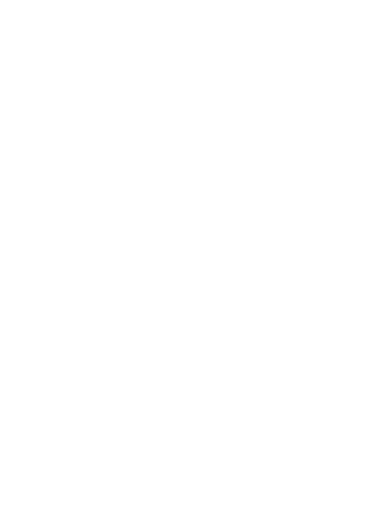
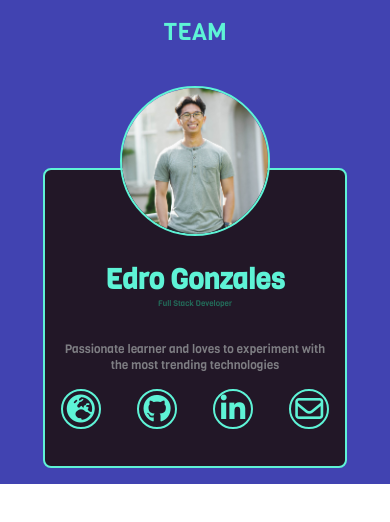
Before and after one commit to Nog-bs/learn-a-bit, a plain HTML site: page Challenges/Challenge03/index.html in a window 390 px wide. Drawn offline with Linux system fonts and the light colour scheme.

Commit message:
Finished component mobile-side

```diff
--- /dev/null
+++ b/Challenges/Challenge03/css/styles.css
@@ -0,0 +1,107 @@
+/* FONTS */
+@font-face {
+    font-family: "Rubik";
+    src: url("../assets/typography/Rubik-VariableFont_wght.ttf");
+}
+
+@font-face {
+    font-family: "Viga";
+    src: url("../assets/typography/Viga-Regular.ttf");
+}
+/* FONTS */
+
+/* GLOBALS */
+* {
+    margin: 0;
+    padding: 0;
+    box-sizing: border-box;
+    font-family: "Viga";
+    color: #5ef3d6;
+}
+/* GLOBALS */
+
+.team__container {
+    padding: 16px;
+    background-color: #4143b1;
+    display: flex;
+    flex-direction: column;
+    align-items: center;
+    width: 100%;
+}
+
+.team__head {
+    font-size: 1.5rem;
+}
+
+/* CARD */
+.team__card {
+    margin-top: 120px;
+    display: flex;
+    flex-direction: column;
+    align-items: center;
+    background-color: #221727;
+    padding: 16px;
+    height: 300px;
+    border-radius: 8px;
+    border: #5ef3d6 2px solid;
+    width: 85%;
+    position: relative;
+}
+
+.team__card-img {
+    border-radius: 100%;
+    height: 150px;
+    width: 150px;
+    position: relative;
+    bottom: 100px;
+    border: #5ef3d6 2px solid;
+}
+
+.team__card-text-container {
+    display: flex;
+    flex-direction: column;
+    align-items: center;
+    position: relative;
+    bottom: 75px;
+}
+
+.team__card-name {
+    font-size: 1.75rem;
+}
+
+.team__card-position {
+    color: #236c5a;
+    font-size: 0.5rem;
+    margin-bottom: 32px;
+}
+
+.team__card-text {
+    text-align: center;
+    color: #7e7e83;
+    font-size: 0.75rem;
+}
+
+.team__card-contact {
+    display: flex;
+    width: 100%;
+    justify-content: space-between;
+    position: absolute;
+    bottom: -50%;
+}
+
+.team__card-contact-icon-container {
+    border: 2px solid #5ef3d6;
+    width: 40px;
+    height: 40px;
+    border-radius: 100%;
+    display: flex;
+    justify-content: center;
+    text-align: center;
+    align-items: center;
+}
+
+.team__card-contact-icon {
+    font-size: 1.75rem;
+}
+
+/* CARD */
--- a/Challenges/Challenge03/index.html
+++ b/Challenges/Challenge03/index.html
@@ -4,9 +4,61 @@
         <meta charset="UTF-8" />
         <meta http-equiv="X-UA-Compatible" content="IE=edge" />
         <meta name="viewport" content="width=device-width, initial-scale=1.0" />
+        <link rel="stylesheet" href="./css/styles.css" />
         <title>Mintbean Learn-a-bit Challenge 03 - Team</title>
     </head>
-
     <body>
+        <div class="team__container">
+            <div class="team__head">TEAM</div>
+            <div class="team__card">
+                <img
+                    src="./assets/images/standing-pic.jpg"
+                    alt="profile"
+                    class="team__card-img"
+                />
+                <div class="team__card-text-container">
+                    <h4 class="team__card-name">Edro Gonzales</h4>
+                    <p class="team__card-position">Full Stack Developer</p>
+                    <p class="team__card-text">
+                        Passionate learner and loves to experiment with the most
+                        trending technologies
+                    </p>
+                    <div class="team__card-contact">
+                        <div class="team__card-contact-icon-container">
+                            <i
+                                class="
+                                    team__card-contact-icon
+                                    fas
+                                    fa-globe-europe
+                                "
+                            ></i>
+                        </div>
+                        <div class="team__card-contact-icon-container">
+                            <i
+                                class="team__card-contact-icon fab fa-github"
+                            ></i>
+                        </div>
+                        <div class="team__card-contact-icon-container">
+                            <i
+                                class="
+                                    team__card-contact-icon
+                                    fab
+                                    fa-linkedin-in
+                                "
+                            ></i>
+                        </div>
+                        <div class="team__card-contact-icon-container">
+                            <i
+                                class="team__card-contact-icon far fa-envelope"
+                            ></i>
+                        </div>
+                    </div>
+                </div>
+            </div>
+        </div>
+        <script
+            src="https://kit.fontawesome.com/5bb1fa216f.js"
+            crossorigin="anonymous"
+        ></script>
     </body>
 </html>
```
Also changed, not shown: Challenges/Challenge03/assets/images/standing-pic.jpg (added), Challenges/Challenge03/assets/typography/Rubik-VariableFont_wght.ttf (added), Challenges/Challenge03/assets/typography/Viga-Regular.ttf (added). Lines whose indentation alone changed are shown as unchanged.
